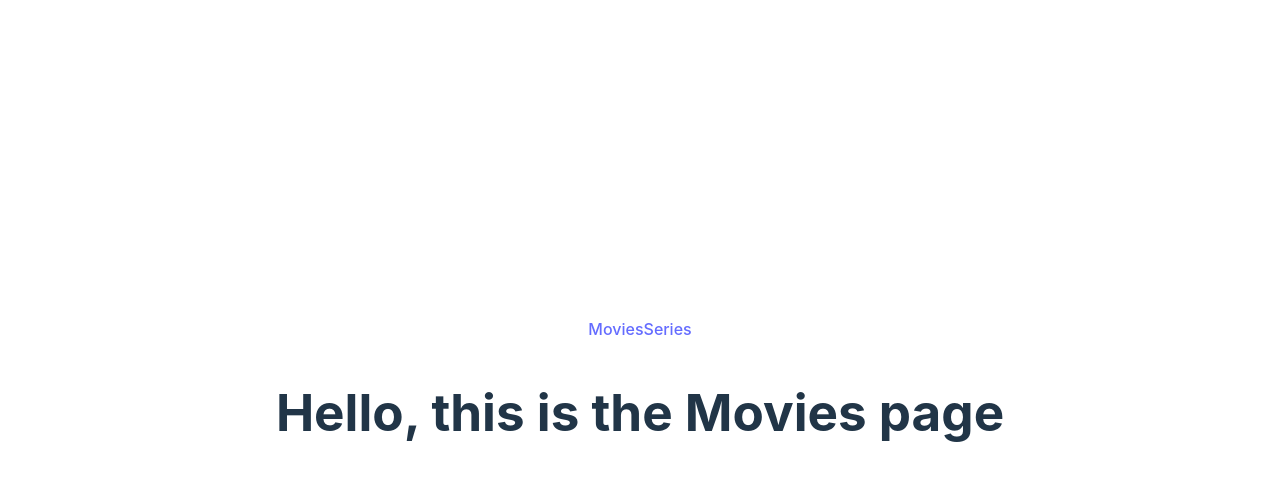
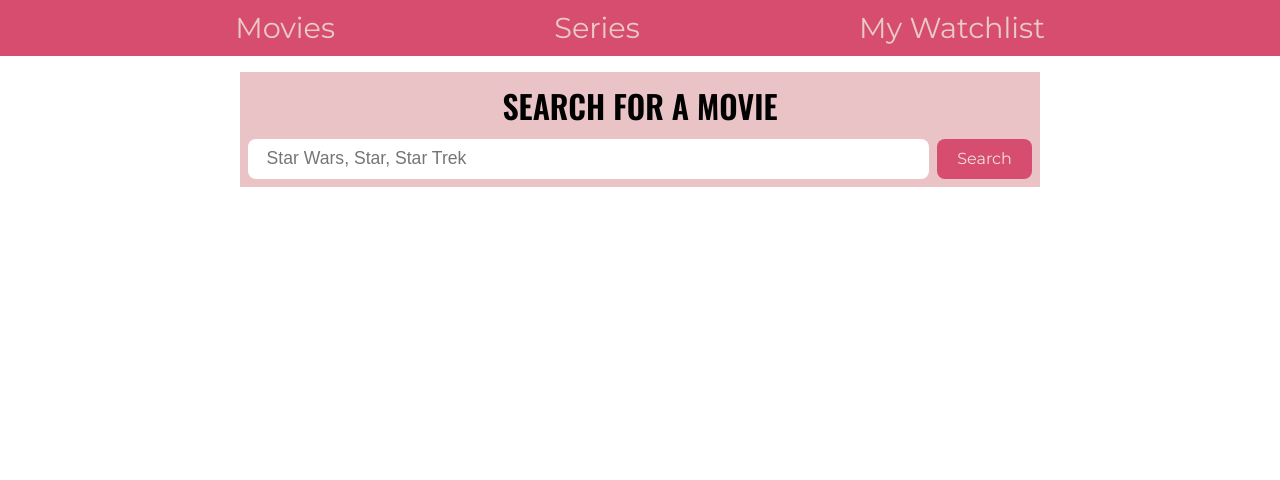
Before and after one commit to anastl/React-Watchlist, a React (Vite) app: page /movies in a window 1280 px wide. Shown: the top 480 px of the page. Built offline with nearby package versions, Linux system fonts and the light colour scheme.

Commit message:
started css added mywatchlist page and component

```diff
--- a/src/App.css
+++ b/src/App.css
@@ -1,41 +1,30 @@
-#root {
-  max-width: 1280px;
-  margin: 0 auto;
-  padding: 2rem;
-  text-align: center;
+/* :root {
+  --nav-light-color: #d74d6f;
+  --nav-dark-color: #145045;
+
+  --accent-text-lvl-1-light-color: #eacbc4;
+  --accent-text-lvl-1-dark-color: #70a9ad;
+
+  --accent-text-lvl-2-light-color: #f4dfe1;
+  --accent-text-lvl-2-dark-color: #1f6f71;
+
+  --accent-text-lvl-3-light-color: #d6888f;
+  --accent-text-lvl-3-dark-color: #144e4f;
 }
 
-.logo {
-  height: 6em;
-  padding: 1.5em;
-  will-change: filter;
-}
-.logo:hover {
-  filter: drop-shadow(0 0 2em #646cffaa);
-}
-.logo.react:hover {
-  filter: drop-shadow(0 0 2em #61dafbaa);
+body {
+  margin: 0;
+  padding: 0;
 }
 
-@keyframes logo-spin {
-  from {
-    transform: rotate(0deg);
-  }
-  to {
-    transform: rotate(360deg);
-  }
-}
+nav {
+  background-color: var(--nav-light-color);
+  color: var(--accent-text-lvl-2-light-color);
 
-@media (prefers-reduced-motion: no-preference) {
-  a:nth-of-type(2) .logo {
-    animation: logo-spin infinite 20s linear;
-  }
-}
+} */
 
-.card {
-  padding: 2em;
-}
 
-.read-the-docs {
-  color: #888;
-}
+
+/* @media (min-width:450px) {
+
+} */
--- a/src/App.jsx
+++ b/src/App.jsx
@@ -2,22 +2,26 @@ import { useState } from 'react'
 import { Link, Routes, Route } from 'react-router-dom'
 import Movies from "./Routes/Movies"
 import Series from "./Routes/Series"
-import SelectionPage from "./Routes/SelectionPage"
+import Watchlist from "./Routes/Watchlist"
 import './App.css'
 
 function App() {
 
   return (
-    <nav>
-      <Link to="/movies">Movies</Link>
-      <Link to="/series">Series</Link>
+    <>
+      <nav>
+        <Link to="/movies">Movies</Link>
+        <Link to="/series">Series</Link>
+        <Link to="/watchlist">My Watchlist</Link>
+      </nav>
 
       <Routes>
-        <Route exact path='/' element= { <SelectionPage />} />
+        <Route exact path="/" element = { <h1>Working on it</h1> } />
+        <Route path='watchlist' element= { <Watchlist />} />
         <Route path='movies' element={ <Movies /> } />
         <Route path='series' element={ <Series /> } />
       </Routes>
-    </nav>
+    </>
   )
 }
 
--- a/src/Routes/Movies.jsx
+++ b/src/Routes/Movies.jsx
@@ -1,9 +1,38 @@
-import React from "react"
+import React, { useState } from "react"
 
 export default function Movies() {
+    const [query, setQuery] = useState('')
+    const url = `https://api.themoviedb.org/3/search/movie?api_key=a549a10218e6b1e84fddfc056a830b2c&language=en-US&query=${query}&include_adult=false`
+
+    async function getResults(url){
+        try {
+            // const res = await fetch(`https://www.omdbapi.com/?apikey=fa50c2e8&i=${movieID}`)
+            const res = await fetch(url)
+            const data = await res.json()
+            // return data
+            console.log( data )
+        }
+        catch (e) { console.log(e) }
+    }
     return (
-        <h1>
-            Hello, this is the Movies page
-        </h1>
+        <div className="container">
+            <main className="search--area">
+                <h1 className="search title">Search for a movie</h1>
+                <form className="form" onSubmit={ (e) => {
+                    e.preventDefault()
+                    getResults(url)}
+                }>
+                    <input
+                        className="input-text"
+                        type="text"
+                        name="movie"
+                        placeholder="Star Wars, Star, Star Trek"
+                        value={query}
+                        onChange={ (e) =>  setQuery(e.target.value)}
+                    />
+                    <button className="button" type="submit">Search</button>
+                </form>
+            </main>
+        </div>
     )
 }
--- a/src/Routes/SelectionPage.jsx
+++ /dev/null
@@ -1,9 +0,0 @@
-import React from "react";
-
-export default function SelectionPage() {
-    return (
-        <h1>
-            Hello, this is the SelectionPage page
-        </h1>
-    )
-}
--- /dev/null
+++ b/src/Routes/Watchlist.jsx
@@ -0,0 +1,9 @@
+import React from "react";
+
+export default function Watchlist() {
+    return (
+        <h1>
+            Hello, this is the Watchlist page
+        </h1>
+    )
+}
--- a/src/index.css
+++ b/src/index.css
@@ -1,62 +1,145 @@
+@import url('https://fonts.googleapis.com/css2?family=Montserrat:wght@400;700&family=Oswald:wght@500;600&display=swap');
+
+/*
+  WORKING FOR 600PX AND BIGGER
+  WILL MAKE RESPONSIVE AFTER FINE-TUNING DETAILS WITH REACT
+*/
+
 :root {
-  font-family: Inter, Avenir, Helvetica, Arial, sans-serif;
+  /* color-scheme: light dark; */
+
+  --nav-light-color: #d74d6f;
+  --nav-dark-color: #145045;
+
+  --accent-text-lvl-1-light-color: #eacbc4;
+  --accent-text-lvl-1-dark-color: #70a9ad;
+
+  --accent-text-lvl-2-light-color: #f4dfe1;
+  --accent-text-lvl-2-dark-color: #1f6f71;
+
+  --accent-text-lvl-3-light-color: #d6888f;
+  --accent-text-lvl-3-dark-color: #144e4f;
+
+
+
+  --nav-light-color--lower-opacity: rgb(215, 77, 111, .5);
+  --nav-dark-color--lower-opacity: rgb(20, 80, 69, 5);
+
+  --accent-text-lvl-1-light-color--lower-opacity: rgb(234, 203, 196, .5);
+  --accent-text-lvl-1-dark-color--lower-opacity: rgb(112, 169, 173, .5);
+
+  --accent-text-lvl-2-light-color--lower-opacity: rgb(244, 223, 225, .5);
+  --accent-text-lvl-2-dark-color--lower-opacity: rgb(31, 111, 113, .5);
+
+  --accent-text-lvl-3-light-color--lower-opacity: rgb(214, 136, 143, .5);
+  --accent-text-lvl-3-dark-color--lower-opacity: rgb(20, 78, 79, .5);
+
+  font-family: 'Montserrat', sans-serif;
   font-size: 16px;
-  line-height: 24px;
-  font-weight: 400;
-
-  color-scheme: light dark;
-  color: rgba(255, 255, 255, 0.87);
-  background-color: #242424;
-
-  font-synthesis: none;
+  line-height: 1.6;
   text-rendering: optimizeLegibility;
-  -webkit-font-smoothing: antialiased;
-  -moz-osx-font-smoothing: grayscale;
-  -webkit-text-size-adjust: 100%;
 }
 
-a {
-  font-weight: 500;
-  color: #646cff;
-  text-decoration: inherit;
-}
-a:hover {
-  color: #535bf2;
+* {
+  box-sizing: border-box;
 }
 
 body {
   margin: 0;
-  display: flex;
-  place-items: center;
-  min-width: 320px;
-  min-height: 100vh;
+  padding: 0;
 }
 
-h1 {
-  font-size: 3.2em;
-  line-height: 1.1;
+nav {
+  background-color: var(--nav-light-color);
+  color: var(--accent-text-lvl-2-light-color);
+  font-size: 1.8rem;
+  display: flex;
+  justify-content: space-evenly;
+  padding: .3rem 1rem;
+}
+
+a {
+  text-decoration: none;
+  color: var(--accent-text-lvl-1-light-color);
+  font-weight: 500;
+}
+
+form {
+  display: grid;
+  grid-template-areas: "input button";
+  grid-template-columns: auto min-content;
+  grid-gap: .5rem;
+}
+
+input {
+  border: transparent solid 1px;
+  border-radius: 8px;
+  grid-area: input;
+  font-size: 1.1rem;
+  padding: .3em 1em;
+  cursor: pointer;
+  transition: border-color 0.25s;
+}
+input:focus,
+input:focus-visible {
+  outline: 4px auto var(--nav-light-color);
 }
 
 button {
+  background-color: var(--nav-light-color);
+  color: var(--accent-text-lvl-2-light-color);
+  font-family: 'Montserrat', sans-serif;
   border-radius: 8px;
   border: 1px solid transparent;
-  padding: 0.6em 1.2em;
-  font-size: 1em;
+  padding: 0.6rem 1.2rem;
+
+  font-size: 1rem;
   font-weight: 500;
-  font-family: inherit;
-  background-color: #1a1a1a;
+  align-self: center;
+  grid-area: button;
+
   cursor: pointer;
   transition: border-color 0.25s;
 }
 button:hover {
-  border-color: #646cff;
+  border-color: var(--accent-text-lvl-1-light-color);
 }
 button:focus,
 button:focus-visible {
-  outline: 4px auto -webkit-focus-ring-color;
+  outline: 4px auto var(--accent-text-lvl-2-light-color);
 }
 
-@media (prefers-color-scheme: light) {
+/* START TYPOGRAPHY */
+.title {
+  margin: 0;
+}
+/* END TYPOGRAPHY */
+
+/* START SEARCH AREA */
+.search--area {
+  margin: 1rem 0;
+  padding: .5rem;
+  display: flex;
+  gap: .5rem;
+  flex-direction: column;
+}
+
+.search.title {
+  font-family: 'Oswald', sans-serif;
+  align-self: center;
+  text-transform: uppercase;
+  font-weight: 600;
+}
+
+/* END SEARCH AREA */
+
+.container {
+  max-width: 800px;
+  margin: 0 auto;
+  background-color: var(--accent-text-lvl-3-light-color--lower-opacity);
+}
+
+/* @media (prefers-color-scheme: light) {
   :root {
     color: #213547;
     background-color: #ffffff;
@@ -67,4 +150,4 @@ button:focus-visible {
   button {
     background-color: #f9f9f9;
   }
-}
+} */
```
